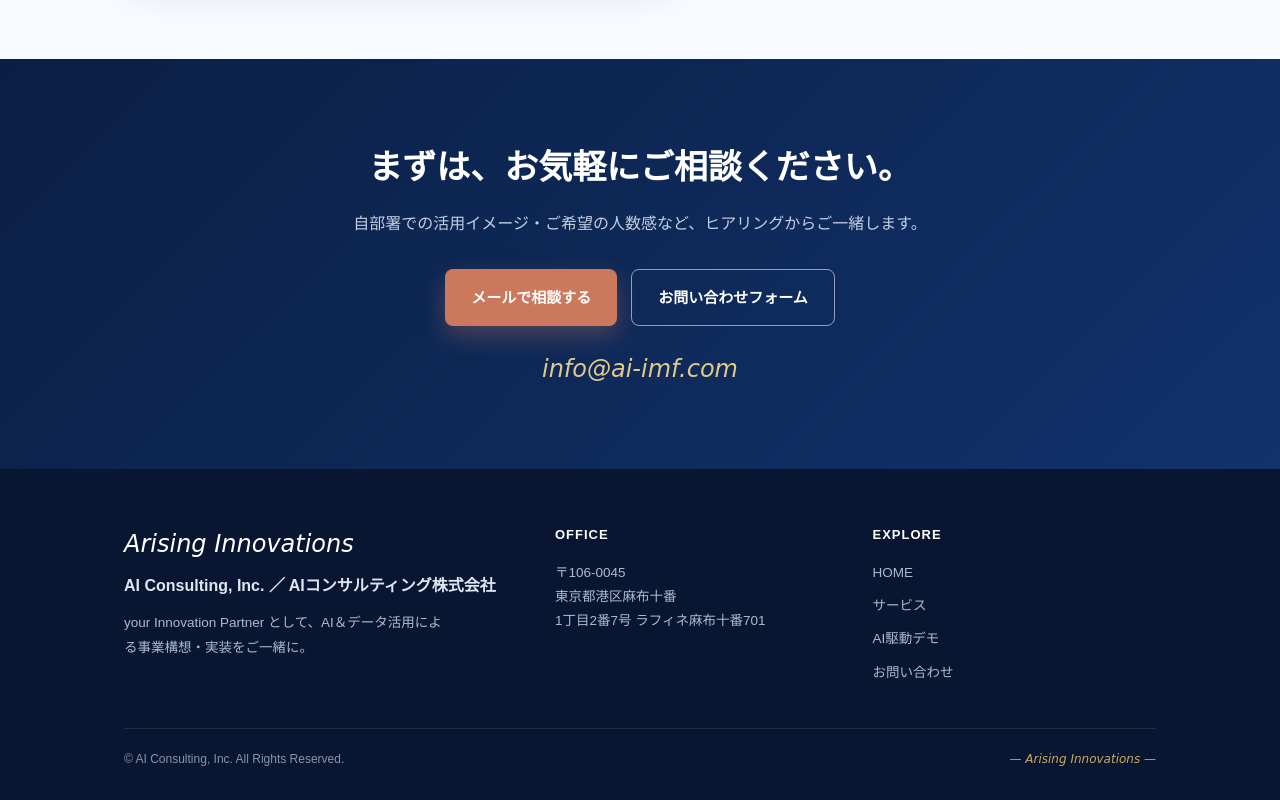
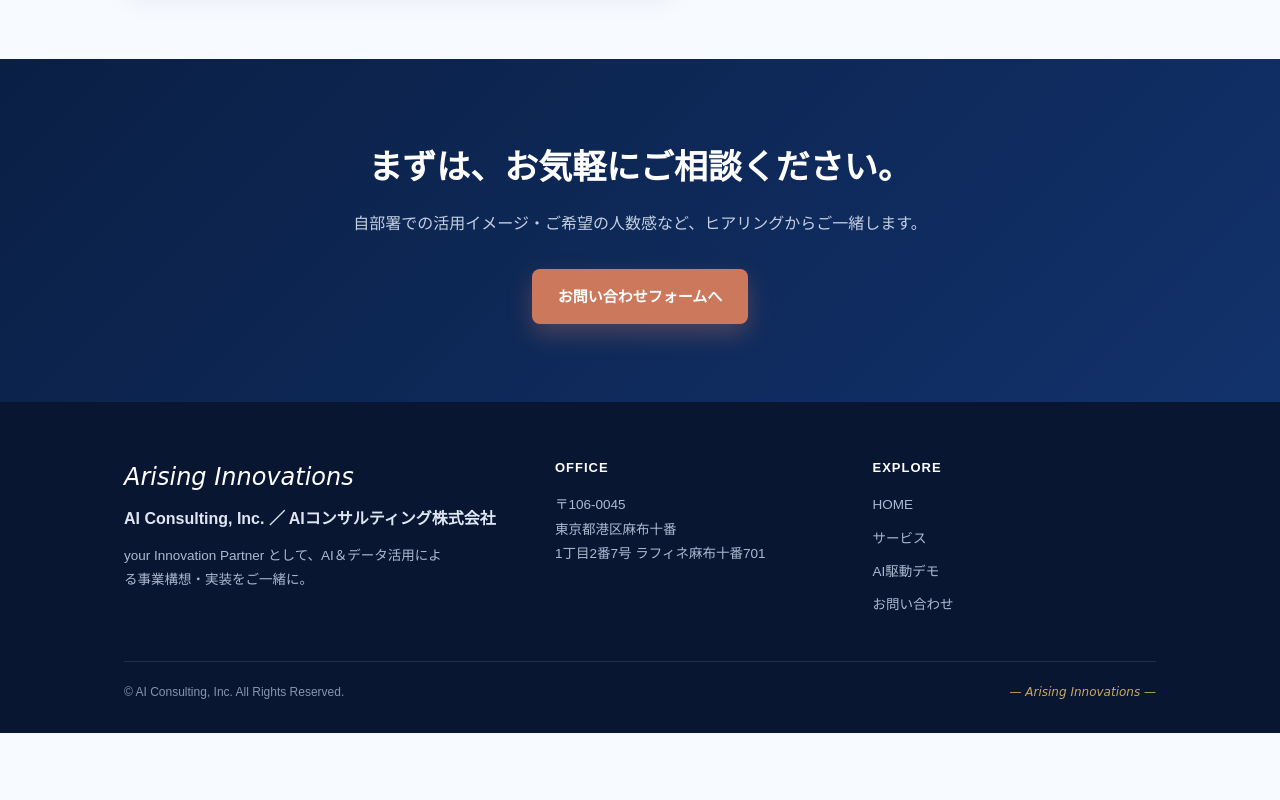
Before and after one commit to mura5726/claude-code-training, a plain HTML site: page index.html in a window 1280 px wide. Shown: the part 5821-6621 px from the top of the page. After the commit the page ends 6554 px from the top, so only its background shows below. Drawn offline with Linux system fonts and the light colour scheme.

Commit message:
Update landing page content
Co-Authored-By: Claude Opus 4.8 (1M context) <noreply@anthropic.com>

```diff
--- a/index.html
+++ b/index.html
@@ -450,10 +450,8 @@ section{padding:78px 0}
     <h2>まずは、お気軽にご相談ください。</h2>
     <p>自部署での活用イメージ・ご希望の人数感など、ヒアリングからご一緒します。</p>
     <div class="cta-btns">
-      <a class="btn btn-primary" href="mailto:info@ai-imf.com?subject=%E3%80%90Claude%20Code%E7%A0%94%E4%BF%AE%E3%80%91%E3%81%8A%E5%95%8F%E3%81%84%E5%90%88%E3%82%8F%E3%81%9B&body=AI%20Consulting%20%E5%BE%A1%E4%B8%AD%0D%0A%0D%0AClaude%20Code%20%E7%A0%94%E4%BF%AE%E3%81%AB%E3%81%A4%E3%81%84%E3%81%A6%E5%95%8F%E3%81%84%E5%90%88%E3%82%8F%E3%81%9B%E3%81%BE%E3%81%99%E3%80%82%0D%0A%0D%0A%E3%81%8A%E5%90%8D%E5%89%8D%EF%BC%9A%0D%0A%E4%BC%9A%E7%A4%BE%E5%90%8D%EF%BC%8F%E6%89%80%E5%B1%9E%EF%BC%9A%0D%0A%E3%81%94%E5%B8%8C%E6%9C%9B%E4%BA%BA%E6%95%B0%EF%BC%9A%0D%0A%E3%81%94%E5%B8%8C%E6%9C%9B%E6%97%A5%E7%A8%8B%EF%BC%9A%0D%0A%E3%81%94%E7%9B%B8%E8%AB%87%E5%86%85%E5%AE%B9%EF%BC%9A%0D%0A">メールで相談する</a>
-      <a class="btn btn-ghost" href="https://www.ai-imf.com/contact.html" target="_blank" rel="noopener">お問い合わせフォーム</a>
+      <a class="btn btn-primary" href="https://www.ai-imf.com/contact.html" target="_blank" rel="noopener">お問い合わせフォームへ</a>
     </div>
-    <a class="mail" href="mailto:info@ai-imf.com">info@ai-imf.com</a>
   </div>
 </section>
 
```
